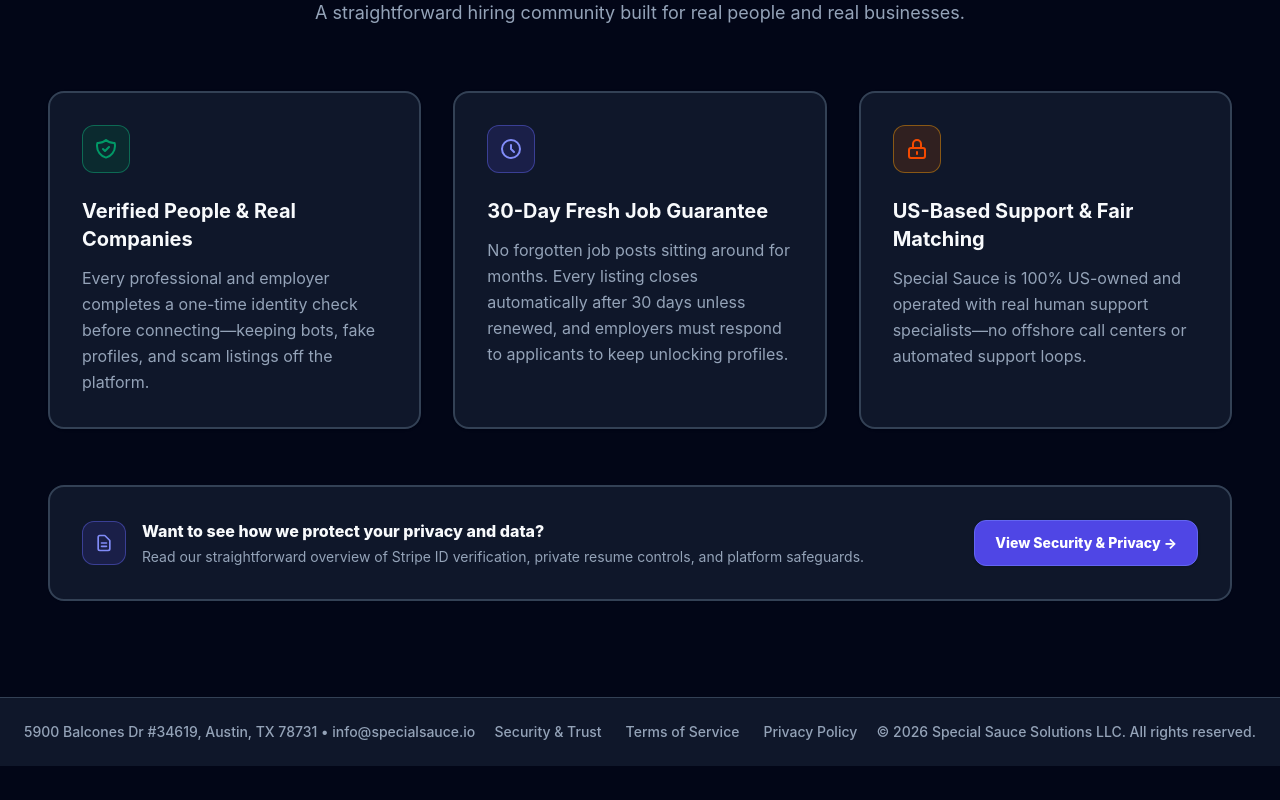
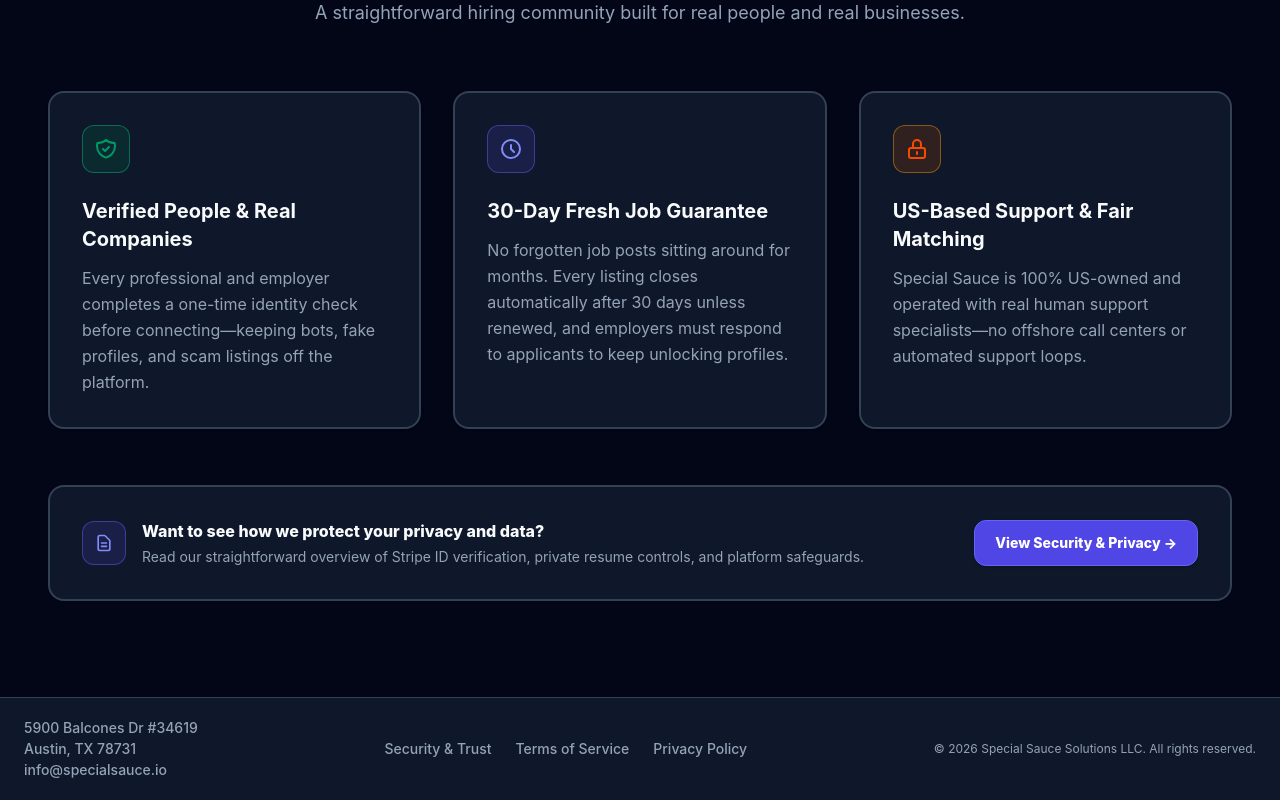
Before and after one commit to SpecialSauceIO/secure-job-board, a Next.js app: page / in a window 1280 px wide. Shown: the part 2864-3664 px from the top of the page. Before the commit the page ends 3630 px from the top, so only its background shows below. Built offline with nearby package versions, Linux system fonts and the light colour scheme; no server answers.

Commit message:
Format footer with 3-line left address anchor, centered links, and right copyright

```diff
--- a/src/app/dashboard/layout.tsx
+++ b/src/app/dashboard/layout.tsx
@@ -88,8 +88,10 @@ export default async function DashboardLayout({
       {/* Subtle Dashboard Footer */}
       <footer className="border-t border-slate-300 bg-white py-5 px-4 sm:px-8 mt-auto">
           <div className="max-w-[1440px] mx-auto flex flex-col xl:flex-row justify-between items-center gap-4">
-            <p className="text-xs sm:text-sm font-medium text-gray-600 text-center xl:text-left shrink-0 whitespace-nowrap">
-              5900 Balcones Dr #34619, Austin, TX 78731 •{" "}
+            <div className="text-xs sm:text-sm font-medium text-gray-600 text-center xl:text-left shrink-0 leading-snug space-y-0.5">
+              <p className="whitespace-nowrap">5900 Balcones Dr #34619</p>
+              <p className="whitespace-nowrap">Austin, TX 78731</p>
+              <p className="whitespace-nowrap">
                 <a
                   href="mailto:info@specialsauce.io"
                   className="hover:text-gray-900 transition-colors underline-offset-4 hover:underline"
@@ -97,6 +99,7 @@ export default async function DashboardLayout({
                   info@specialsauce.io
                 </a>
               </p>
+            </div>
             <div className="flex flex-wrap items-center justify-center gap-x-5 gap-y-2 text-center">
               <Link
                 href="/dashboard/support"
@@ -123,7 +126,7 @@ export default async function DashboardLayout({
                 Privacy Policy
               </Link>
             </div>
-            <p className="text-xs sm:text-sm font-medium text-gray-600 text-center xl:text-right shrink-0 whitespace-nowrap">
+            <p className="text-xs text-gray-500 text-center xl:text-right shrink-0 whitespace-nowrap">
               © {new Date().getFullYear()} Special Sauce Solutions LLC. All rights reserved.
             </p>
           </div>
--- a/src/components/PublicFooter.tsx
+++ b/src/components/PublicFooter.tsx
@@ -3,12 +3,14 @@ import { LEGAL_CONFIG } from '@/constants/legal'
 
 export function PublicFooter() {
   return (
-    <footer className="bg-white border-t border-slate-300 py-6 px-6 w-full overflow-hidden">
+    <footer className="bg-white border-t border-slate-300 py-5 px-6 w-full overflow-hidden">
       <div className="max-w-[1440px] mx-auto">
         <div className="flex flex-col xl:flex-row justify-between items-center gap-4">
-          {/* Left: Corporate Address & General Inquiry Email */}
-          <p className="text-xs sm:text-sm font-medium text-slate-600 text-center xl:text-left shrink-0 whitespace-nowrap">
-            {LEGAL_CONFIG.legalEntityAddress.replace(' US', '')} •{' '}
+          {/* Left: 3-Line Corporate Address & General Inquiry Email */}
+          <div className="text-xs sm:text-sm font-medium text-slate-600 text-center xl:text-left shrink-0 leading-snug space-y-0.5">
+            <p className="whitespace-nowrap">5900 Balcones Dr #34619</p>
+            <p className="whitespace-nowrap">Austin, TX 78731</p>
+            <p className="whitespace-nowrap">
               <a
                 href={`mailto:${LEGAL_CONFIG.supportEmail}`}
                 className="hover:text-slate-900 transition-colors underline-offset-4 hover:underline"
@@ -16,8 +18,9 @@ export function PublicFooter() {
                 {LEGAL_CONFIG.supportEmail}
               </a>
             </p>
+          </div>
 
-          {/* Center: Public Security & Legal Links */}
+          {/* Center: Public Security & Legal Links (vertically centered against 3-line left block) */}
           <div className="flex flex-wrap items-center justify-center gap-x-6 gap-y-2">
             <Link
               href="/security"
@@ -39,8 +42,8 @@ export function PublicFooter() {
             </Link>
           </div>
 
-          {/* Right: Copyright Notice */}
-          <p className="text-xs sm:text-sm font-medium text-slate-600 text-center xl:text-right shrink-0 whitespace-nowrap">
+          {/* Right: Smaller Copyright Notice (vertically centered against 3-line left block) */}
+          <p className="text-xs text-slate-500 text-center xl:text-right shrink-0 whitespace-nowrap">
             © {new Date().getFullYear()} {LEGAL_CONFIG.legalEntityName}. All rights reserved.
           </p>
         </div>
```
Lines whose indentation alone changed are shown as unchanged.
